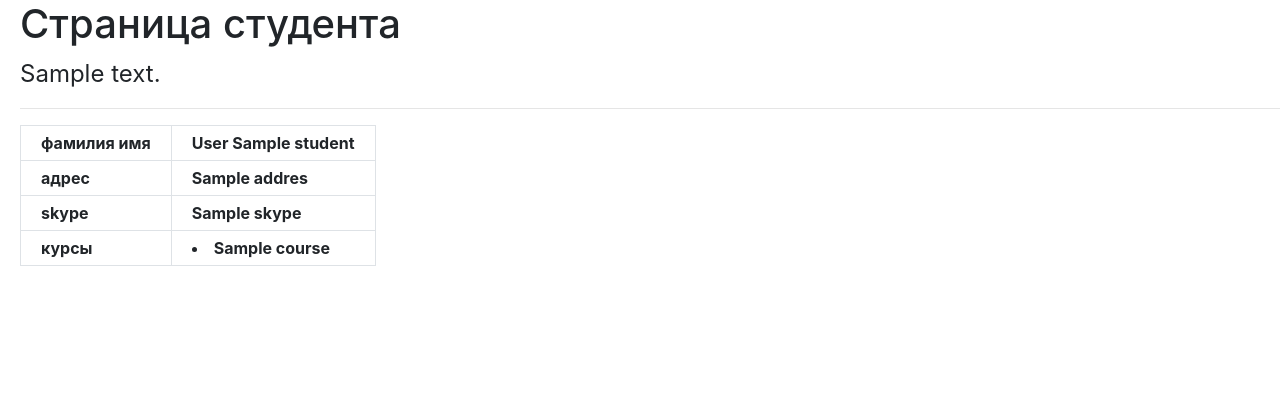
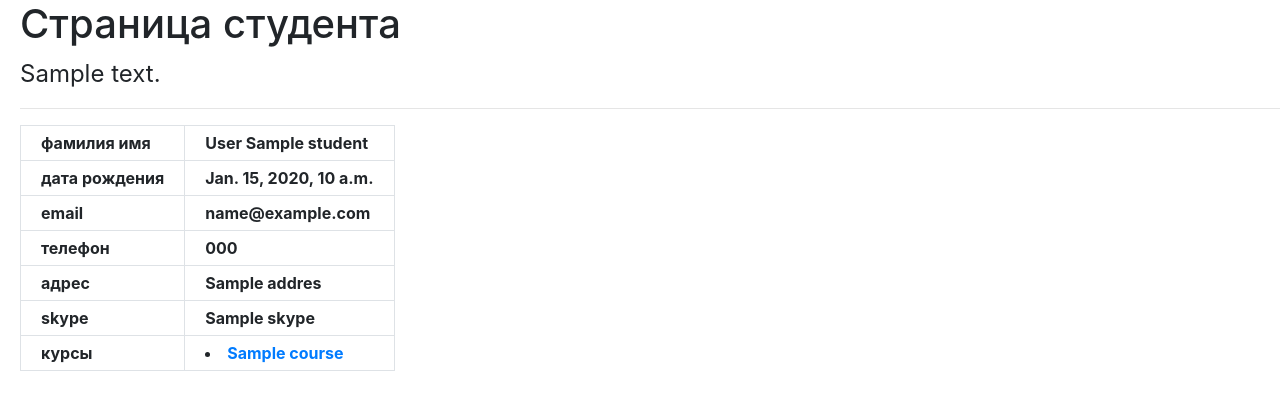
Before and after one commit to MeshkovD/Django_training, a Django app: template templates/student.html in a window 1280 px wide. Shown: the part 56-466 px from the top of the page. Run offline with Django 3.2, Linux system fonts and the light colour scheme; the template is opened without the code that fills it: most values are stand-ins (such as "Sample title", 1, 10 or a date in 2020); lists and menus that the app fills with data are empty; some libraries are stand-ins or nearby versions.

Commit message:
Added link to the course page from the student list page and the specific student page

```diff
--- a/templates/instructors_list.html
+++ b/templates/instructors_list.html
@@ -10,5 +10,4 @@
 {%for instructor in instructors%}
   <p>{{instructor.name}} {{instructor.surname}}</p>
 {% endfor %}
-
 {% endblock %}
--- a/templates/student.html
+++ b/templates/student.html
@@ -12,6 +12,22 @@
             <th>фамилия имя</th>
             <th>{{ student.surname }} {{ student.name }}</th>
         </tr>
+
+        <tr align=left>
+            <th>дата рождения</th>
+            <th>{{ student.date_of_birth }}</th>
+        </tr>
+
+        <tr align=left>
+            <th>email</th>
+            <th>{{ student.email }}</th>
+        </tr>
+
+        <tr align=left>
+            <th>телефон</th>
+            <th>{{ student.phone }}</th>
+        </tr>
+
         <tr align=left>
             <th>адрес</th>
             <th>{{ student.addres }}</th>
@@ -27,7 +43,7 @@
 
             <th>
                 {% for course in student.courses.all %}
-                    <li>{{ course }}</li>
+                    <li><a href='{% url 'course_url' id=course.id %}'>{{ course.name }}</a></li>
                 {% endfor %}
             </th>
 
```
Also changed, not shown: templates/students_list.html (+4 -4 lines).
